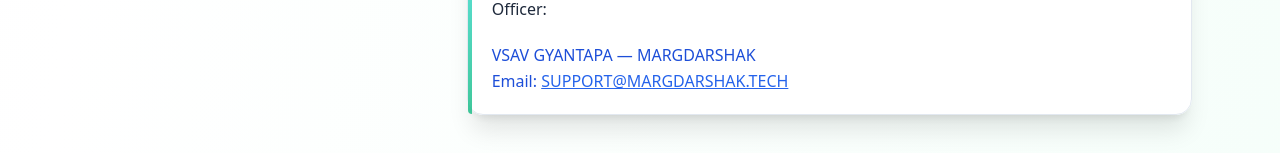
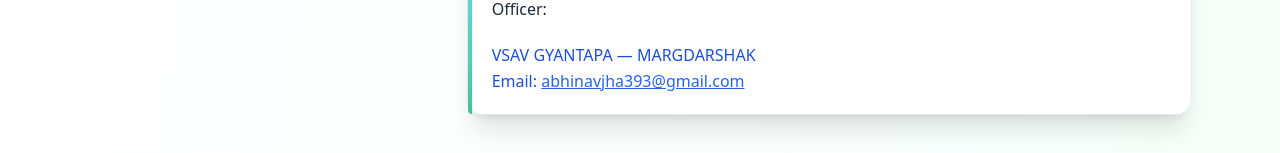
Before and after one commit to Abhinav06122009/MARGDARSHAKI, a React (Vite) app: page /privacy in a window 1280 px wide. Shown: the part 8371-8524 px from the top of the page. Built offline with nearby package versions, Linux system fonts and the light colour scheme.

Commit message:
Update PrivacyPolicy.tsx

```diff
--- a/src/pages/PrivacyPolicy.tsx
+++ b/src/pages/PrivacyPolicy.tsx
@@ -407,11 +407,11 @@ const sections: Section[] = [
           <br />
           Email:{" "}
           <a
-            href="mailto:SUPPORT@MARGDARSHAK.TECH"
+            href="mailto:abhinavjha393@gmail.com"
             className="text-blue-600 underline hover:text-blue-800"
             aria-label="Contact VSAV GYANTAPA via email"
           >
-            SUPPORT@MARGDARSHAK.TECH
+            abhinavjha393@gmail.com
           </a>
         </address>
       </>
```
